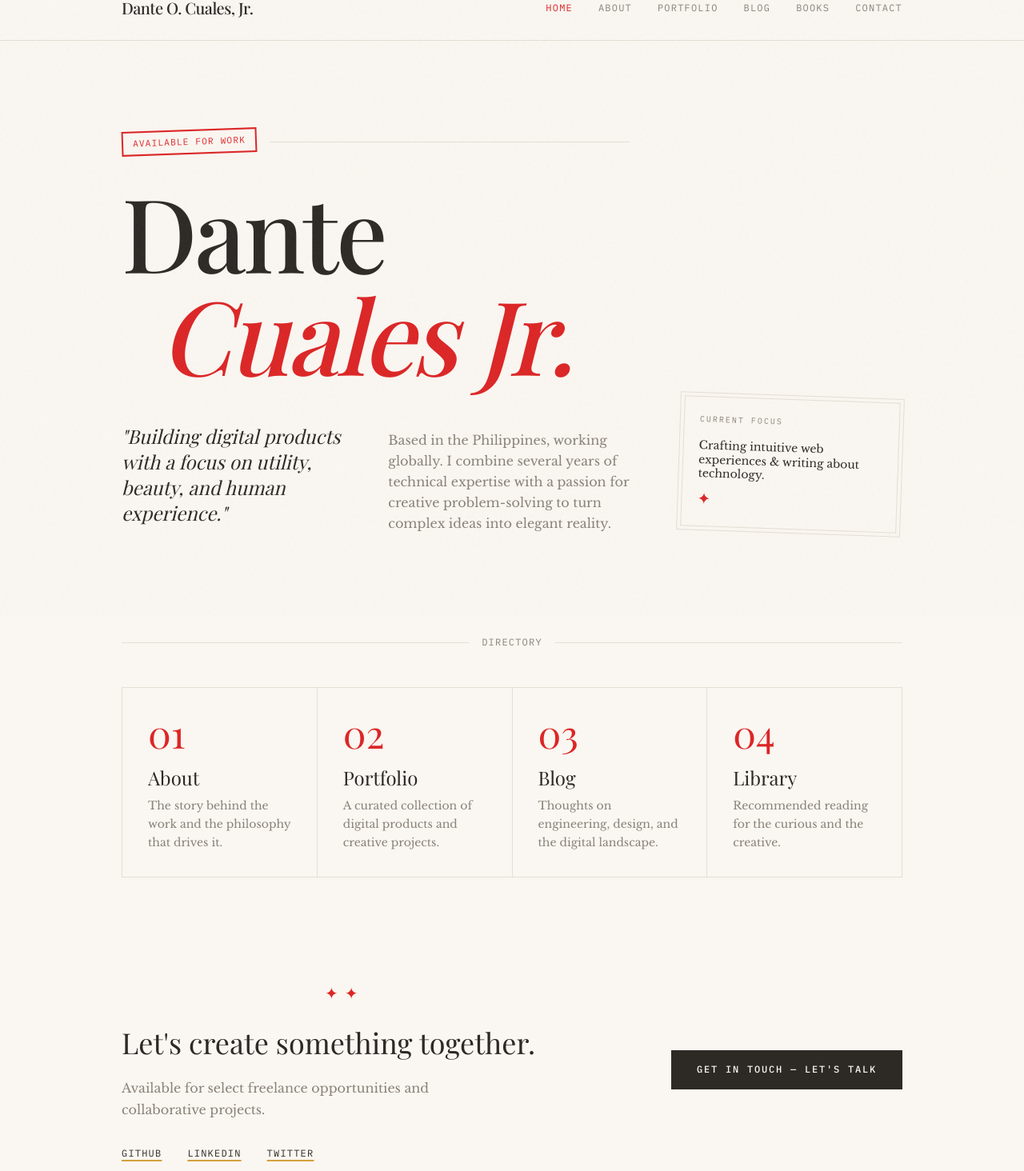
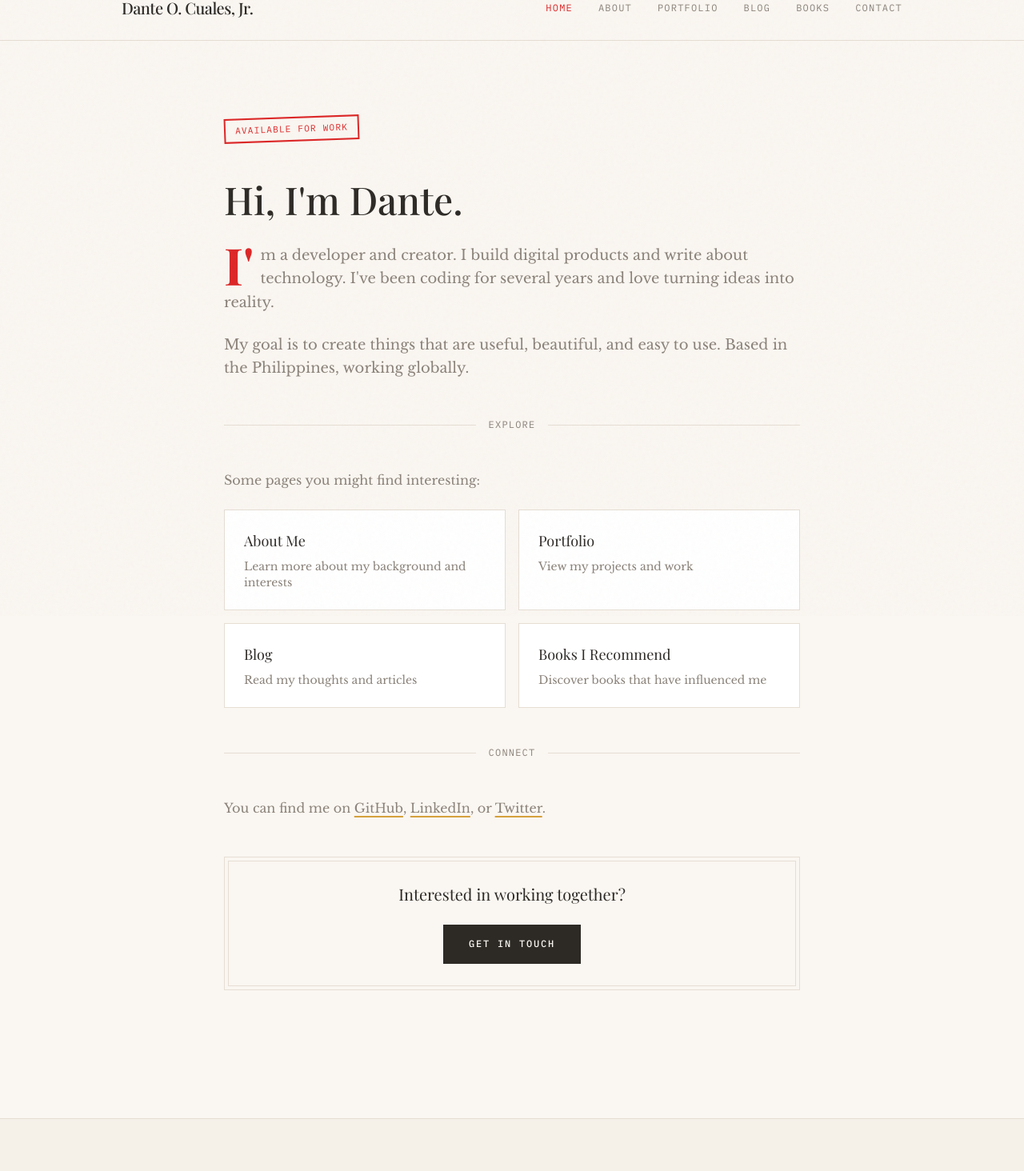
Before and after one commit to danteocualesjr/personal-website2, a Next.js app: page / in a window 1280 px wide. Shown: the part 30-1494 px from the top of the page at 80% size. Built offline with nearby package versions, Linux system fonts and the light colour scheme; a web font is replaced by a local one.

Commit message:
tweaking the ui

```diff
--- a/app/page.tsx
+++ b/app/page.tsx
@@ -2,93 +2,113 @@ import Link from 'next/link'
 
 export default function Home() {
   return (
-    <div className="max-w-5xl mx-auto px-6 py-12 md:py-24">
-      {/* Hero Section - Asymmetric Layout */}
-      <section className="grid grid-cols-1 lg:grid-cols-12 gap-12 mb-32">
-        <div className="lg:col-span-8 opacity-0 animate-fade-in">
-          <div className="flex items-center gap-4 mb-8">
-            <span className="stamp">Available for work</span>
-            <span className="h-px flex-1 bg-card-border"></span>
+    <div className="max-w-3xl mx-auto px-6 py-12 md:py-20">
+      <div className="opacity-0 animate-fade-in">
+        <span className="stamp mb-6">Available for work</span>
+        <h1 className="font-display text-4xl md:text-5xl font-medium mt-6 mb-8">
+          Hi, I'm Dante.
+        </h1>
       </div>
 
-          <h1 className="font-display text-6xl md:text-8xl lg:text-9xl font-medium leading-[0.9] tracking-tight mb-12">
-            Dante <br />
-            <span className="italic text-rust ml-4 md:ml-12">Cuales Jr.</span>
-          </h1>
+      <div className="space-y-12">
+        <section className="opacity-0 animate-fade-in animation-delay-100">
+          <p className="text-lg leading-relaxed text-muted drop-cap">
+            I'm a developer and creator. I build digital products and write about technology. I've been coding for several years and love turning ideas into reality.
+          </p>
+          <p className="text-lg leading-relaxed text-muted mt-6">
+            My goal is to create things that are useful, beautiful, and easy to use. Based in the Philippines, working globally.
+          </p>
+        </section>
 
-          <div className="grid grid-cols-1 md:grid-cols-2 gap-8 items-start">
-            <p className="text-xl md:text-2xl leading-relaxed text-foreground font-display italic">
-              "Building digital products with a focus on utility, beauty, and human experience."
-            </p>
-            <p className="text-muted leading-relaxed pt-2">
-              Based in the Philippines, working globally. I combine several years of technical expertise with a passion for creative problem-solving to turn complex ideas into elegant reality.
-            </p>
-          </div>
+        <div className="vintage-divider opacity-0 animate-fade-in animation-delay-200">
+          <span className="font-mono text-xs uppercase tracking-widest">Explore</span>
         </div>
 
-        <div className="lg:col-span-4 flex flex-col justify-end items-start lg:items-end opacity-0 animate-fade-in animation-delay-200">
-          <div className="vintage-border p-6 w-full max-w-[280px] bg-cream/50 rotate-2">
-            <p className="font-mono text-[10px] uppercase tracking-[0.2em] mb-4 text-muted">Current Focus</p>
-            <p className="text-sm font-medium mb-2 leading-tight">Crafting intuitive web experiences & writing about technology.</p>
-            <span className="text-rust text-xl">✦</span>
-          </div>
-        </div>
-      </section>
-
-      {/* Main Navigation - Index Style */}
-      <section className="mb-32">
-        <div className="vintage-divider mb-12 opacity-0 animate-fade-in animation-delay-300">
-          <span className="font-mono text-xs uppercase tracking-widest">Directory</span>
-        </div>
-
-        <div className="grid grid-cols-1 md:grid-cols-2 lg:grid-cols-4 gap-px bg-card-border border border-card-border opacity-0 animate-fade-in animation-delay-300">
-          <Link href="/about" className="group bg-background p-8 hover:bg-cream transition-colors">
-            <span className="number-marker group-hover:text-rust transition-colors block mb-4">01</span>
-            <h2 className="font-display text-2xl mb-2">About</h2>
-            <p className="text-sm text-muted leading-relaxed">The story behind the work and the philosophy that drives it.</p>
+        <section className="opacity-0 animate-fade-in animation-delay-200">
+          <p className="text-muted leading-relaxed mb-6">
+            Some pages you might find interesting:
+          </p>
+          <div className="grid grid-cols-1 md:grid-cols-2 gap-4">
+            <Link
+              href="/about"
+              className="vintage-card p-6 group"
+            >
+              <h2 className="font-display text-lg mb-2 group-hover:text-rust transition-colors">
+                About Me
+              </h2>
+              <p className="text-sm text-muted">
+                Learn more about my background and interests
+              </p>
             </Link>
-
-          <Link href="/portfolio" className="group bg-background p-8 hover:bg-cream transition-colors">
-            <span className="number-marker group-hover:text-rust transition-colors block mb-4">02</span>
-            <h2 className="font-display text-2xl mb-2">Portfolio</h2>
-            <p className="text-sm text-muted leading-relaxed">A curated collection of digital products and creative projects.</p>
+            <Link
+              href="/portfolio"
+              className="vintage-card p-6 group"
+            >
+              <h2 className="font-display text-lg mb-2 group-hover:text-rust transition-colors">
+                Portfolio
+              </h2>
+              <p className="text-sm text-muted">
+                View my projects and work
+              </p>
             </Link>
-
-          <Link href="/blog" className="group bg-background p-8 hover:bg-cream transition-colors">
-            <span className="number-marker group-hover:text-rust transition-colors block mb-4">03</span>
-            <h2 className="font-display text-2xl mb-2">Blog</h2>
-            <p className="text-sm text-muted leading-relaxed">Thoughts on engineering, design, and the digital landscape.</p>
+            <Link
+              href="/blog"
+              className="vintage-card p-6 group"
+            >
+              <h2 className="font-display text-lg mb-2 group-hover:text-rust transition-colors">
+                Blog
+              </h2>
+              <p className="text-sm text-muted">
+                Read my thoughts and articles
+              </p>
             </Link>
-
-          <Link href="/books" className="group bg-background p-8 hover:bg-cream transition-colors">
-            <span className="number-marker group-hover:text-rust transition-colors block mb-4">04</span>
-            <h2 className="font-display text-2xl mb-2">Library</h2>
-            <p className="text-sm text-muted leading-relaxed">Recommended reading for the curious and the creative.</p>
+            <Link
+              href="/books"
+              className="vintage-card p-6 group"
+            >
+              <h2 className="font-display text-lg mb-2 group-hover:text-rust transition-colors">
+                Books I Recommend
+              </h2>
+              <p className="text-sm text-muted">
+                Discover books that have influenced me
+              </p>
             </Link>
           </div>
         </section>
 
-      {/* Connect & Footer */}
-      <section className="grid grid-cols-1 lg:grid-cols-12 gap-12 items-center">
-        <div className="lg:col-span-7 opacity-0 animate-fade-in animation-delay-400">
-          <div className="ornament justify-start mb-6"></div>
-          <h3 className="font-display text-3xl md:text-4xl mb-6">Let's create something together.</h3>
-          <p className="text-muted max-w-md mb-8">
-            Available for select freelance opportunities and collaborative projects.
-          </p>
-          <div className="flex flex-wrap gap-8">
-            <a href="https://github.com" target="_blank" rel="noopener noreferrer" className="vintage-underline font-mono text-xs uppercase tracking-widest hover:text-rust">GitHub</a>
-            <a href="https://linkedin.com" target="_blank" rel="noopener noreferrer" className="vintage-underline font-mono text-xs uppercase tracking-widest hover:text-rust">LinkedIn</a>
-            <a href="https://twitter.com" target="_blank" rel="noopener noreferrer" className="vintage-underline font-mono text-xs uppercase tracking-widest hover:text-rust">Twitter</a>
-          </div>
+        <div className="vintage-divider opacity-0 animate-fade-in animation-delay-300">
+          <span className="font-mono text-xs uppercase tracking-widest">Connect</span>
         </div>
 
-        <div className="lg:col-span-5 flex justify-start lg:justify-end opacity-0 animate-fade-in animation-delay-500">
-          <Link href="/contact" className="btn-vintage group relative overflow-hidden px-12 py-6">
-            <span className="relative z-10">Get in touch — Let's talk</span>
+        <section className="opacity-0 animate-fade-in animation-delay-300">
+          <p className="text-muted leading-relaxed mb-6">
+            You can find me on{' '}
+            <a href="https://github.com" target="_blank" rel="noopener noreferrer" className="vintage-underline hover:text-rust transition-colors">
+              GitHub
+            </a>
+            ,{' '}
+            <a href="https://linkedin.com" target="_blank" rel="noopener noreferrer" className="vintage-underline hover:text-rust transition-colors">
+              LinkedIn
+            </a>
+            , or{' '}
+            <a href="https://twitter.com" target="_blank" rel="noopener noreferrer" className="vintage-underline hover:text-rust transition-colors">
+              Twitter
+            </a>
+            .
+          </p>
+        </section>
+
+        <section className="opacity-0 animate-fade-in animation-delay-400">
+          <div className="vintage-border p-8 text-center">
+            <p className="font-display text-xl mb-6">
+              Interested in working together?
+            </p>
+            <Link href="/contact" className="btn-vintage inline-block">
+              Get in touch
             </Link>
           </div>
         </section>
       </div>
+    </div>
   )
 }
```
Lines whose indentation alone changed are shown as unchanged.
